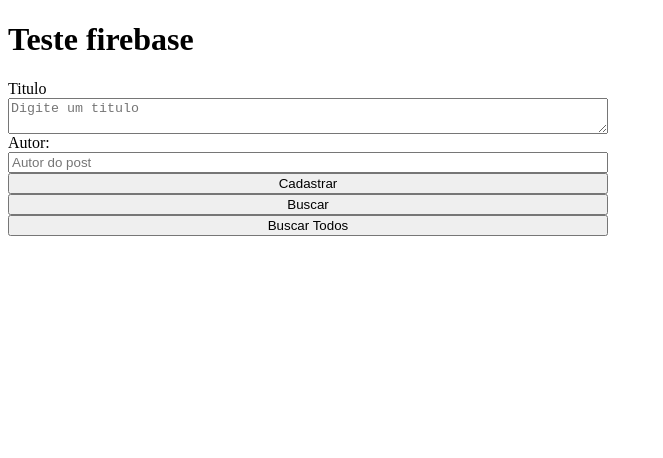
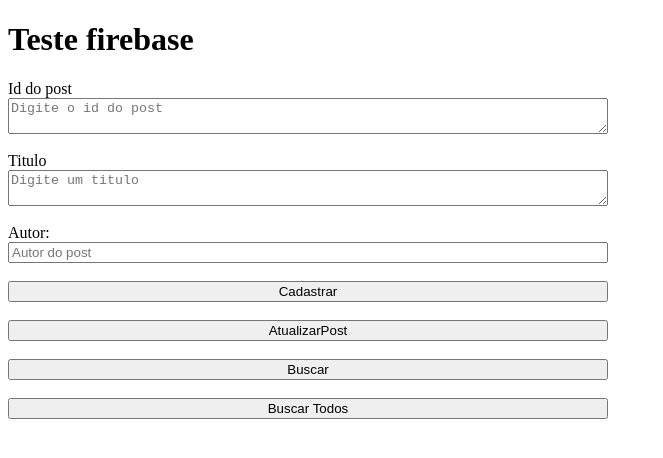
Before and after one commit to MarcosVinicius556/estudos-firebase, a React (Vite) app: page / in a window 1280 px wide. Shown: the top 458 px of the page, without its empty margins (0-663 px from the left). Built offline with nearby package versions, Linux system fonts and the light colour scheme.

Commit message:
Alteração de documento

```diff
--- a/src/App.jsx
+++ b/src/App.jsx
@@ -1,13 +1,14 @@
 import { db } from './FirebaseConnection';
 import { useState } from 'react';
-import { doc, setDoc, collection, addDoc, getDoc, getDocs } from 'firebase/firestore';
+import { doc, setDoc, collection, addDoc, getDoc, getDocs, updateDoc } from 'firebase/firestore';
 import './app.css';
 
 function App() {
 
-  const [titulo, setTitulo] = useState('');
-  const [autor, setAutor] = useState('');
+  const [ titulo, setTitulo ] = useState('');
+  const [ autor, setAutor ] = useState('');
   const [ posts, setPosts ] = useState([]);
+  const [ idPost, setIdPost ] = useState('');
 
   //Função assíncrona, pois pode demorar para retornar resposta do banco
   async function add() {
@@ -71,7 +72,7 @@
                     snapshot.forEach((doc) => {
                       //Percorrendo a lista retornada do banco e montando o objeto para a lista
                       lista.push({
-                        id: doc.data().id,
+                        id: doc.id,
                         titulo: doc.data().titulo,
                         autor: doc.data().autor
                       });
@@ -82,30 +83,65 @@
                   });
     }
 
+    /**
+     * Atualizar Post
+     */
+
+    async function atualizarPost(){
+      const docRef = doc(db, 'posts', idPost); //Criando a referência do posto
+      await updateDoc(docRef, {
+        titulo: titulo,
+        autor: autor
+      }).then(() => {
+        alert('Alterou o post!')
+        setIdPost('');
+        setTitulo('');
+        setAutor('');
+        setPosts([]);
+      })
+        .catch(error => {
+        console.log(error)
+      });
+    }
+
   return (
       <div>
         <h1>Teste firebase</h1>
 
         <div className="container">
+
+        <label>Id do post</label>
+          <textarea
+            type="text"
+            placeholder='Digite o id do post'
+            value={idPost}
+            onChange={(e) => setIdPost(e.target.value)}/>
+          <br />
           <label>Titulo</label>
           <textarea
             type="text"
             placeholder='Digite um titulo'
             value={titulo}
             onChange={(e) => setTitulo(e.target.value)}/>
-
+          <br />
           <label>Autor: </label>
           <input
             placeholder='Autor do post'
             value={autor}
             onChange={(e) => setAutor(e.target.value)}/>
-
+          <br />
           <button onClick={add}>Cadastrar</button>
+          <br />
+          <button onClick={atualizarPost}>AtualizarPost</button>
+          <br />
           <button onClick={buscar}>Buscar</button>
+          <br />
           <button onClick={buscarPosts}>Buscar Todos</button>
+          <br />
           <ul>
             {posts.map(post => (
                 <li key={post.id}>
+                  <strong>ID: {post.id}</strong> <br />
                   <span>Titulo: {post.titulo}</span> <br />
                   <span>Autor: {post.autor}</span>
                 </li>
```
